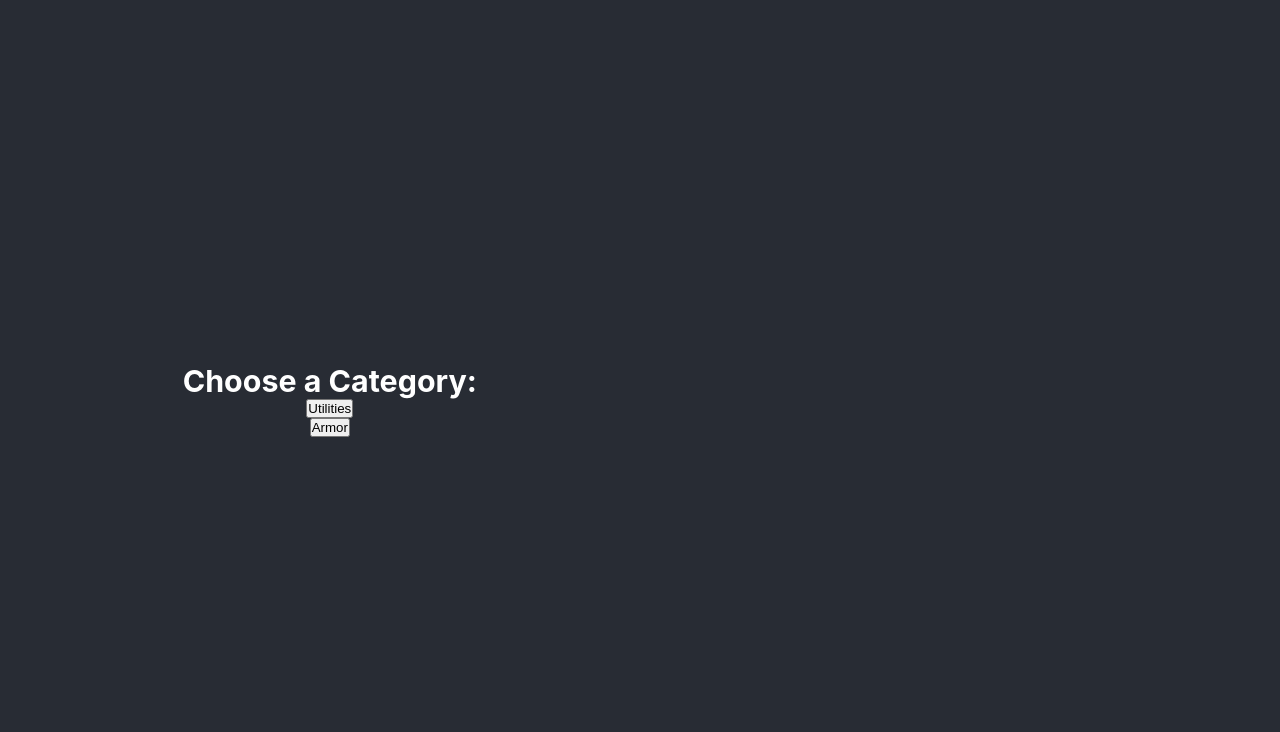
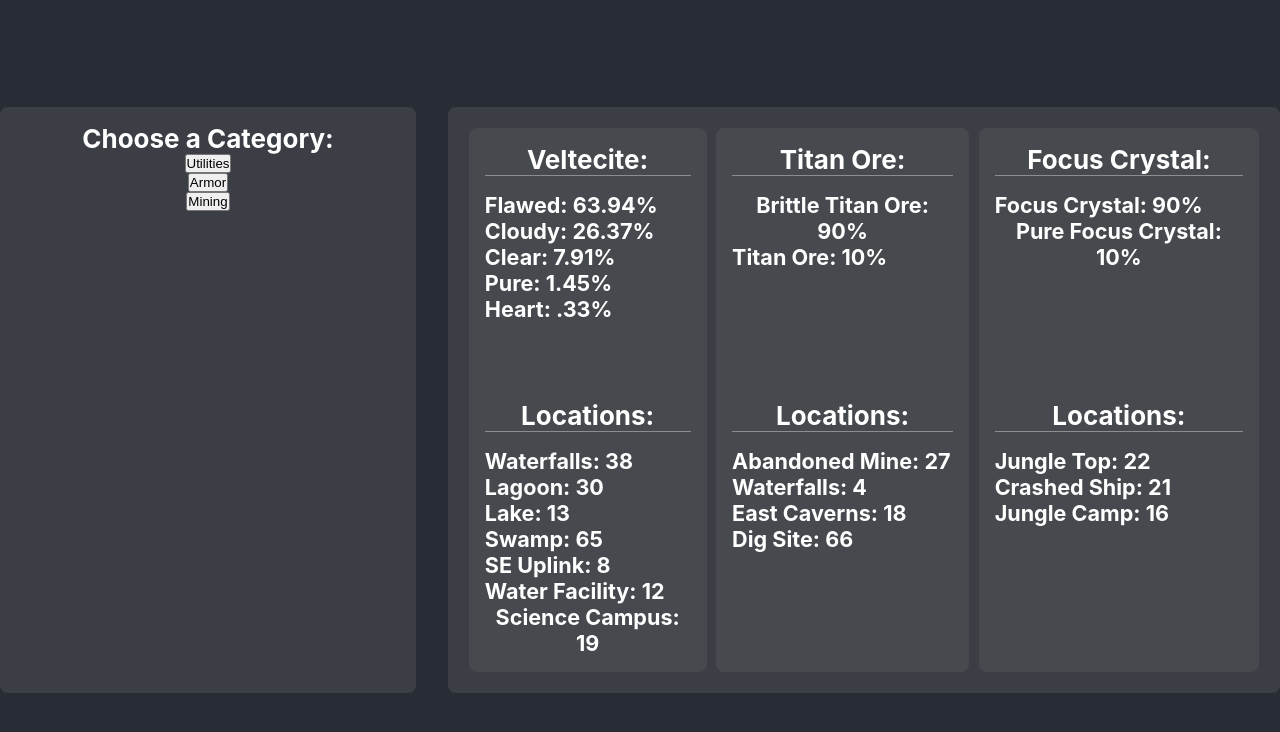
Before and after one commit to heatedtowel/the-cycle-db, a React (Create React App) app: page / in a window 1280 px wide. Shown: the top 732 px of the page. Built offline with nearby package versions, Linux system fonts and the light colour scheme.

Commit message:
node spawn rates and locations added, started new db structure

```diff
--- a/src/App.css
+++ b/src/App.css
@@ -19,11 +19,11 @@
   gap: 2rem;
 }
 
-.item {
+/* .item {
   display: grid;
   grid-template-columns: 1fr 1fr;
   gap: 1rem;
-}
+} */
 
 .btn--container {
   display: flex;
@@ -34,6 +34,19 @@
   margin: 0 auto;
 }
 
+.item--outer--container {
+  padding: 1rem;
+  border-radius: .5rem;
+  background-color: rgba(128, 128, 128, 0.214);
+}
+
+.item--container {
+  margin: 2rem;
+  padding: 1rem;
+  border-radius: .5rem;
+  background-color: rgba(240, 248, 255, 0.053);
+}
+
 .item--name {
   justify-self: end;
 }
--- a/src/App.js
+++ b/src/App.js
@@ -1,5 +1,7 @@
 import { useState } from 'react';
+import OreSpawns from './components/oreSpawns/OreSpawns';
 import cycleDB from './theCycleDb.json'
+import newdb from './newdb.json'
 import './App.css';
 
 function App() {
@@ -7,6 +9,21 @@ function App() {
   let [armorPiece, setArmorPiece] = useState(null)
   let [rarity, setRarity] = useState(null)
   let [armorType, setArmorType] = useState(null)
+
+
+  const filter = () => {
+
+    let filteredRarity = newdb['Utilities']["backpack"].filter((el) => el.rarity === 'rare')
+
+    console.log(filteredRarity[0].rarity)
+
+    if (filteredRarity['Crafting Materials']) {
+      console.log('true')
+    }
+
+  }
+
+  filter()
 
   const categoryChange = (value) => {
     setCategory(value)
@@ -28,11 +45,11 @@ function App() {
     <div className="App">
       <header className="App-header">
         <div className='main--container'>
+          <div className='item--outer--container'>
             <div>
-            <div>
-              <h3>Choose a Category:</h3>
+              <h4>Choose a Category:</h4>
               <div className='btn--container'>
-                {Object.keys(cycleDB).map((value) =>
+                {Object.keys(newdb).map((value) =>
                   <button
                     onClick={() => categoryChange(value)}
                   >{value}
@@ -43,9 +60,9 @@ function App() {
 
             {(category) &&
               <div>
-                <h3>{category}</h3>
+                <h4>{category}</h4>
                 <div className='btn--container'>
-                  {category && Object.keys(cycleDB[category]).map((value) =>
+                  {category && Object.keys(newdb[category]).map((value) =>
                     <button onClick={() => setArmorPiece(value)}>{value}</button>)}
                 </div>
               </div>
@@ -53,28 +70,28 @@ function App() {
 
             {(category && armorPiece) &&
               <div>
-                <h3>Rarity:</h3>
+                <h4>Rarity:</h4>
                 <div className='btn--container'>
-                  {armorPiece && Object.keys(cycleDB[category][armorPiece]).map((value) => <button onClick={() => armorRarityBtn(value)}>{value}</button>)}
+                  {armorPiece && Object.keys(newdb[category][armorPiece]).map((value) => <button onClick={() => armorRarityBtn(value)}>{value}</button>)}
                 </div>
               </div>
             }
 
             {(category === 'Armor' && armorPiece && rarity) &&
               <div>
-                <h3>Armor Type</h3>
+                <h4>Armor Type</h4>
                 <div className='btn--container'>
                   {(armorPiece && rarity) && Object.keys(cycleDB[category][armorPiece][rarity]).map((value) => <button onClick={() => setArmorType(value)
                   }>{value}</button>)}
                 </div>
               </div>
             }
-          </div>
+
             {(category && armorPiece && armorType && rarity) &&
               <div className='item--container'>
                 {Object.keys(cycleDB[category][armorPiece][rarity][armorType]).map(components =>
                   <div className='item'>
-                  <h3>{components}: {cycleDB[category][armorPiece][rarity][armorType][components]}</h3>
+                    <h4>{components}: {cycleDB[category][armorPiece][rarity][armorType][components]}</h4>
                   </div>
                 )}
               </div>}
@@ -82,14 +99,82 @@ function App() {
               <div className='item--container'>
                 {Object.keys(cycleDB[category][armorPiece][rarity]).map(components =>
                   <div className='item'>
-                  <h3 className='item--name'>{components}:</h3>
-                  <h3 className='item--ammount'>{cycleDB[category][armorPiece][rarity][components]}</h3>
+                    <h4 className='item--name'>{components}:</h4>
+                    <h4 className='item--ammount'>{cycleDB[category][armorPiece][rarity][components]}</h4>
                   </div>
                 )}
-            </div>}
+              </div>
+            }
+          </div>
+          <OreSpawns data={newdb.Mining} />
         </div>
       </header>
     </div >
+    // <div className="App">
+    //   <header className="App-header">
+    //     <div className='main--container'>
+    //       <div>
+    //         <div>
+    //           <h4>Choose a Category:</h4>
+    //           <div className='btn--container'>
+    //             {Object.keys(cycleDB).map((value) =>
+    //               <button
+    //                 onClick={() => categoryChange(value)}
+    //               >{value}
+    //               </button>
+    //             )}
+    //           </div>
+    //         </div>
+
+    //         {(category) &&
+    //           <div>
+    //             <h4>{category}</h4>
+    //             <div className='btn--container'>
+    //               {category && Object.keys(cycleDB[category]).map((value) =>
+    //                 <button onClick={() => setArmorPiece(value)}>{value}</button>)}
+    //             </div>
+    //           </div>
+    //         }
+
+    //         {(category && armorPiece) &&
+    //           <div>
+    //             <h4>Rarity:</h4>
+    //             <div className='btn--container'>
+    //               {armorPiece && Object.keys(cycleDB[category][armorPiece]).map((value) => <button onClick={() => armorRarityBtn(value)}>{value}</button>)}
+    //             </div>
+    //           </div>
+    //         }
+
+    //         {(category === 'Armor' && armorPiece && rarity) &&
+    //           <div>
+    //             <h4>Armor Type</h4>
+    //             <div className='btn--container'>
+    //               {(armorPiece && rarity) && Object.keys(cycleDB[category][armorPiece][rarity]).map((value) => <button onClick={() => setArmorType(value)
+    //               }>{value}</button>)}
+    //             </div>
+    //           </div>
+    //         }
+    //       </div>
+    //       {(category && armorPiece && armorType && rarity) &&
+    //         <div className='item--container'>
+    //           {Object.keys(cycleDB[category][armorPiece][rarity][armorType]).map(components =>
+    //             <div className='item'>
+    //               <h4>{components}: {cycleDB[category][armorPiece][rarity][armorType][components]}</h4>
+    //             </div>
+    //           )}
+    //         </div>}
+    //       {(category && armorPiece === 'backpack' && rarity) &&
+    //         <div className='item--container'>
+    //           {Object.keys(cycleDB[category][armorPiece][rarity]).map(components =>
+    //             <div className='item'>
+    //               <h4 className='item--name'>{components}:</h4>
+    //               <h4 className='item--ammount'>{cycleDB[category][armorPiece][rarity][components]}</h4>
+    //             </div>
+    //           )}
+    //         </div>}
+    //     </div>
+    //   </header>
+    // </div >
   );
 }
 
--- /dev/null
+++ b/src/components/oreSpawns/OreSpawns.js
@@ -0,0 +1,24 @@
+import React from 'react'
+import './oreSpawns.css'
+
+const OreSpawns = ({ data }) => {
+
+  return (
+    <div className='ore--outer--container'>
+      {Object.keys(data).map(ore =>
+        <div className='ore--container'>
+          <div className='ore--spawn--container'>
+            <h4 className='ore--name'>{ore}:</h4>
+            <h4 className='ore--rates--container'>{Object.keys(data[ore]["Spawn Rates"]).map(rate => <h5 className='ore--rates'>{rate}: {data[ore]["Spawn Rates"][rate]}</h5>)}</h4>
+          </div>
+          <div className='ore--location--container'>
+            <h4 className='ore--name'>Locations:</h4>
+            <h4 className='ore--locations--container'>{Object.keys(data[ore]["Spawn Locations"]).map(location => <h5 className='ore--locations'>{location}: {data[ore]["Spawn Locations"][location]}</h5>)}</h4>
+          </div>
+        </div>
+      )}
+    </div>
+  )
+}
+
+export default OreSpawns
--- /dev/null
+++ b/src/components/oreSpawns/oreSpawns.css
@@ -0,0 +1,31 @@
+.ore--outer--container {
+  display: flex;
+  padding: 1rem;
+  border-radius: .5rem;
+  background-color: rgba(128, 128, 128, 0.214);
+}
+
+.ore--container {
+  display: grid;
+  grid-template-rows: 1fr 1fr;
+  padding: 1rem;
+  border-radius: .5rem;
+  margin: .3rem;
+  background-color: rgba(240, 248, 255, 0.053);
+}
+
+.ore--spawn--container {
+  margin-bottom: 2rem;
+}
+
+.ore--rates--container,
+.ore--locations--container {
+  display: flex;
+  flex-direction: column;
+  align-items: flex-start;
+}
+
+.ore--name {
+  margin-bottom: 1rem;
+  border-bottom: .1rem solid rgb(141, 141, 141);
+}
--- /dev/null
+++ b/src/newdb.json
@@ -0,0 +1,183 @@
+{
+  "Utilities": {
+    "backpack": [
+      {
+        "rarity": "uncommon",
+        "image": "https://via.placeholder.com/350",
+        "craftingMaterials": {
+          "Polymetallic Prefabricate": 2,
+          "Altered Nickel": 2,
+          "K-Marks": 2700
+        }
+      },
+      {
+        "rarity": "rare",
+        "image": "https://via.placeholder.com/350",
+        "Crafting Materials": {
+          "Textiles": 2,
+          "Pale Ivy Blossom": 1,
+          "Altered Nickel": 3,
+          "K-Marks": 6100
+        }
+      },
+      {
+        "rarity": "epic",
+        "image": "https://via.placeholder.com/350",
+        "Crafting Materials": {
+          "Smart Mesh": 1,
+          "Dustbloom": 1,
+          "Titan Ore": 1,
+          "K-Marks": 12000
+        }
+      }
+    ]
+  },
+  "Armor": {
+    "helmet": {
+      "uncommon": {
+        "normal": {
+          "Hardened Metals": 2,
+          "Spinal Base": 5
+        },
+        "tactical": {
+          "Hardened Metals": 2,
+          "cables": 2,
+          "Spinal Base": 4
+        },
+        "restoration": {
+          "Hardened Metals": 2,
+          "Brightcap Mushroom": 2,
+          "Spinal Base": 4
+        }
+      },
+      "rare": {
+        "normal": {
+          "Aluminum Scrap": 2,
+          "Rattler Skin": 2
+        },
+        "tactical": {
+          "Aluminum Scrap": 2,
+          "Interactive Screen": 1,
+          "Rattler Skin": 2
+        },
+        "restoration": {
+          "Aluminum Scrap": 2,
+          "Glowy Brightcap Mushroom": 2,
+          "Rattler Skin": 2
+        }
+      },
+      "epic": {
+        "normal": {
+          "Radio Equipment": 5,
+          "Hardened Bone Plate": 1
+        }
+      },
+      "exotic": {
+        "normal": {
+          "Print Resin": 6,
+          "Pure Focus Crystal": 1,
+          "Crusher Hide": 2
+        }
+      },
+      "legendary ": {
+        "normal": {
+          "Meteor Core": 6,
+          "Pure Veltecite": 1,
+          "Alpha Crusher Heart": 2
+        }
+      }
+    },
+    "shield": {
+      "uncommon": {
+        "normal": {
+          "Polymetallic Prefabricate ": 2,
+          "Spinal Base": 5
+        },
+        "tactical": {
+          "Polymetallic Prefabricate ": 2,
+          "Waterweed Filament": 2,
+          "Spinal Base": 5
+        },
+        "restoration": {
+          "Polymetallic Prefabricate ": 2,
+          "Brightcap Mushroom": 2,
+          "Spinal Base": 5
+        }
+      },
+      "rare": {
+        "normal": {
+          "Zero Systems CPU": 2,
+          "Cloudy Veltecite": 2,
+          "Rattler Skin": 5
+        },
+        "tactical": {
+          "Zero Systems CPU": 2,
+          "Pale Ivy Blossom": 1,
+          "Rattler Skin": 5
+        },
+        "restoration": {
+          "Zero Systems CPU": 2,
+          "Glowy Brightcap Mushroom": 2,
+          "Rattler Skin": 5
+        }
+      },
+      "epic": {
+        "normal": {
+          "Smart Mesh": 3,
+          "Titan Ore": 1,
+          "Hardened Bone Plate": 3
+        }
+      },
+      "exotic": {
+        "normal": {
+          "Interactive Screen": 2,
+          "Gyroscope": 1,
+          "Crusher Hide": 1
+        }
+      }
+    }
+  },
+  "Mining": {
+    "Veltecite": {
+      "Spawn Rates": {
+        "Flawed": "63.94%",
+        "Cloudy": "26.37%",
+        "Clear": "7.91%",
+        "Pure": "1.45%",
+        "Heart": ".33%"
+      },
+      "Spawn Locations": {
+        "Waterfalls": 38,
+        "Lagoon": 30,
+        "Lake": 13,
+        "Swamp": 65,
+        "SE Uplink": 8,
+        "Water Facility": 12,
+        "Science Campus": 19
+      }
+    },
+    "Titan Ore": {
+      "Spawn Rates": {
+        "Brittle Titan Ore": "90%",
+        "Titan Ore": "10%"
+      },
+      "Spawn Locations": {
+        "Abandoned Mine": 27,
+        "Waterfalls": 4,
+        "East Caverns": 18,
+        "Dig Site": 66
+      }
+    },
+    "Focus Crystal": {
+      "Spawn Rates": {
+        "Focus Crystal": "90%",
+        "Pure Focus Crystal": "10%"
+      },
+      "Spawn Locations": {
+        "Jungle Top": 22,
+        "Crashed Ship": 21,
+        "Jungle Camp": 16
+      }
+    }
+  }
+}
```
Lines whose indentation alone changed are shown as unchanged.
